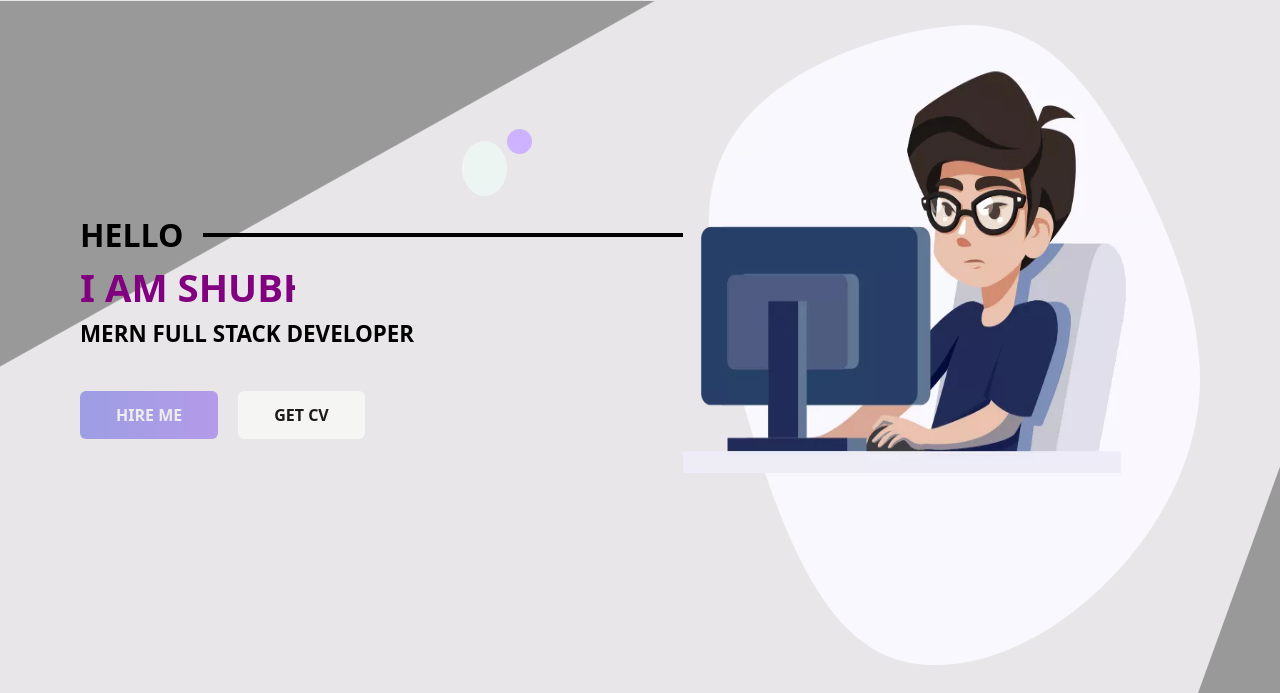
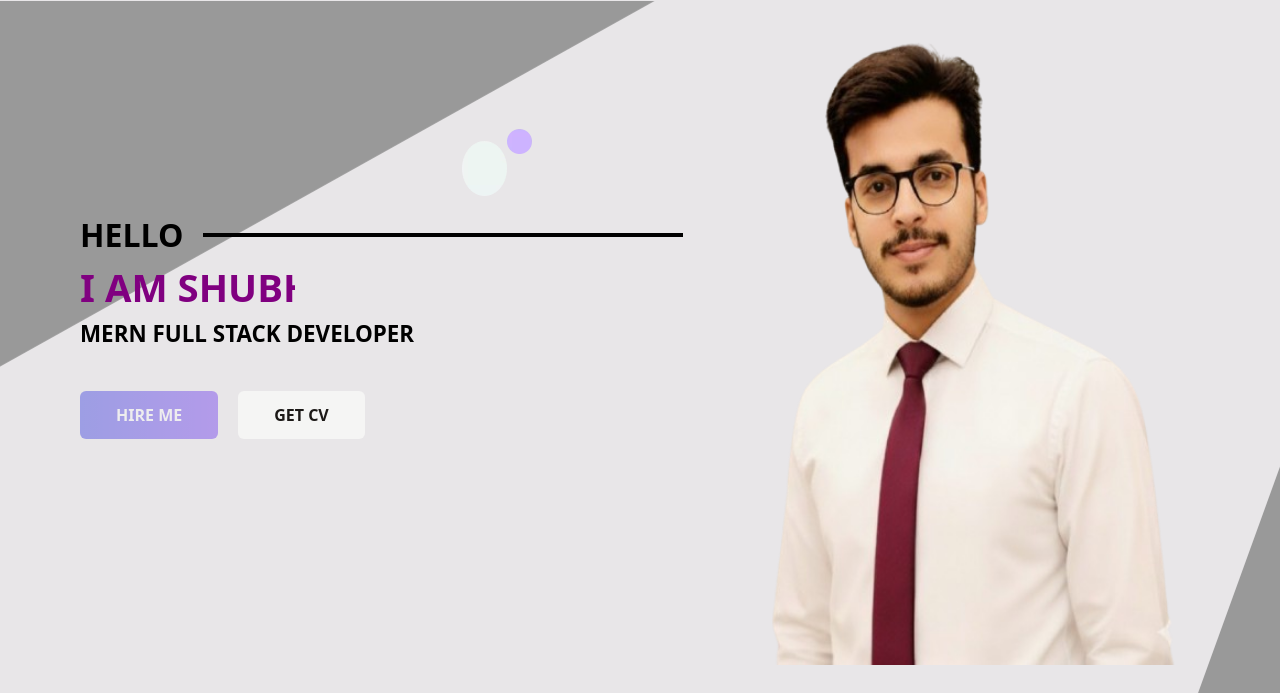
Before and after one commit to shubhamwankar-dev/Portfolio, a plain HTML site: page index.html in a window 1280 px wide. Shown: the part 71-764 px from the top of the page. Drawn offline with nearby package versions, Linux system fonts and the light colour scheme.

Commit message:
Third Commit

```diff
--- a/index.html
+++ b/index.html
@@ -92,7 +92,7 @@
 
           <div class="image_box mx-auto md:ml-auto">
             <img
-              src="./assets/images/illustration-img/home-right.webp"
+              src="./assets/images/Profile_Pic-removebg-preview.png"
               alt=""
               class="w-[15rem] h-[15rem] md:w-[25rem] md:h-[25rem] lg:w-[40rem] lg:h-[40rem]"
             />
```
Also changed, not shown: assets/images/Profile_Pic-removebg-preview.png (added).
